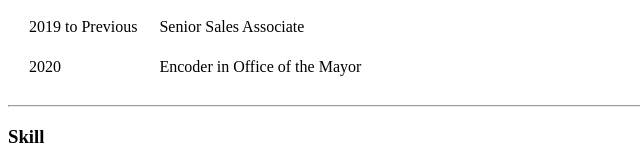
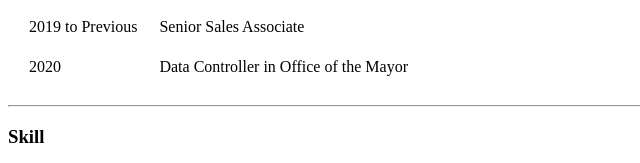
Before and after one commit to melinor421/cv, a plain HTML site: page index.html in a window 1280 px wide. Shown: the part 568-731 px from the top of the page, 0-640 px from the left. Drawn offline with Linux system fonts and the light colour scheme.

Commit message:
Update index.html

```diff
--- a/index.html
+++ b/index.html
@@ -47,7 +47,7 @@
           </tr>
           <tr>
              <td>2020</td>
-             <td>Encoder in Office of the Mayor</td>
+             <td>Data Controller in Office of the Mayor</td>
           </tr>
        </table>
        <hr>
```
